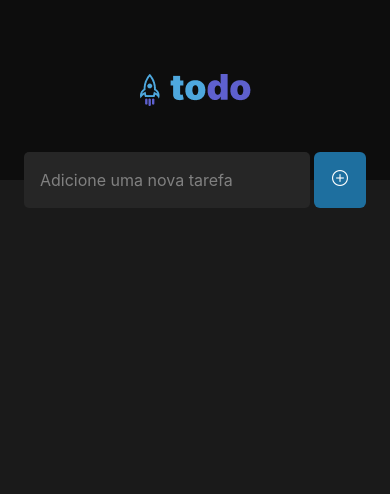
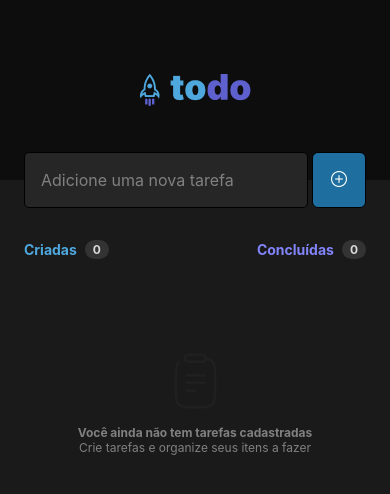
Before and after one commit to giovaniocan/TodoList, a React Native app: screen / in a window 390 px wide. Shown: the top 494 px of the page. Built offline with nearby package versions, Linux system fonts and the light colour scheme.

Commit message:
empty list is finished

```diff
--- /dev/null
+++ b/src/components/EmptyList/index.tsx
@@ -0,0 +1,14 @@
+import { Image, Text, View } from "react-native";
+
+import emptyImage from '../../../assets/Clipboard.png'
+import { styles } from "./styles";
+
+export function EmptyList(){
+    return(
+        <View style={styles.container}>
+            <Image style={styles.image} source={emptyImage} />
+            <Text style={styles.firstLine}>Você ainda não tem tarefas cadastradas</Text>
+            <Text style={styles.secondLine}>Crie tarefas e organize seus itens a fazer</Text>
+        </View>
+    )
+}
--- /dev/null
+++ b/src/components/EmptyList/styles.ts
@@ -0,0 +1,29 @@
+import { StyleSheet } from "react-native";
+
+export const styles = StyleSheet.create({
+    container:{
+        paddingVertical:74,
+        alignItems:'center',
+        justifyContent:'center',
+
+    },
+
+    image:{
+        opacity:0.2,
+    },
+
+    firstLine:{
+        fontSize:12,
+        fontWeight:'bold',
+        marginTop:16,
+        color:'#808080',
+
+    },
+
+
+    secondLine:{
+        fontSize:12,
+        color:'#808080',
+    },
+
+})
--- /dev/null
+++ b/src/components/Tasks/index.tsx
@@ -0,0 +1,33 @@
+import { FlatList, Text, View } from "react-native";
+import { styles } from "./styles";
+import { useState } from "react";
+import { EmptyList } from "../EmptyList";
+
+export function Tasks(){
+    const [tasks, setTasks] = useState<string[]>([])
+
+    return(
+        <View style={styles.container}>
+            <View style={styles.header}>
+                 <View style={styles.infos}>
+                    <Text style={styles.createdInfo}>Criadas</Text>
+                    <Text style={styles.numberInfo}>0</Text>
+                 </View>
+                 <View style={styles.infos}>
+                    <Text style={styles.concludeInfo}>Concluídas</Text>
+                    <Text style={styles.numberInfo}>0</Text>
+                 </View>
+            </View>
+
+            <View>
+                <FlatList
+                    data={tasks}
+                    keyExtractor={item => item}
+                    showsVerticalScrollIndicator={false}
+                    renderItem={({item}) => <Text>{item}</Text>}
+                    ListEmptyComponent={() => <EmptyList />}
+                />
+            </View>
+        </View>
+    )
+}
--- /dev/null
+++ b/src/components/Tasks/styles.ts
@@ -0,0 +1,43 @@
+import { StyleSheet } from "react-native";
+
+export const styles = StyleSheet.create({
+    container:{
+        flex:1,
+        marginTop:32,
+        marginHorizontal:24,
+        gap:20,
+    },
+
+    header:{
+        flexDirection:'row',
+        justifyContent:'space-between',
+    },
+
+    infos:{
+        flexDirection:'row',
+        alignItems:'center',
+        gap:8,
+    },
+
+    createdInfo:{
+        fontSize:14,
+        color: '#4EA8DE',
+        fontWeight:'bold',
+    },
+
+    concludeInfo:{
+        fontSize:14,
+        color: '#8284FA',
+        fontWeight:'bold',
+    },
+
+    numberInfo:{
+        fontSize:12,
+        fontWeight:'bold',
+        color: '#D9D9D9',
+        paddingHorizontal:8,
+        paddingVertical:2,
+        borderRadius:300,
+        backgroundColor:'#333333',
+    },
+})
--- a/src/components/ToDoInput/styles.ts
+++ b/src/components/ToDoInput/styles.ts
@@ -3,7 +3,6 @@ import { StyleSheet } from "react-native";
 export const styles = StyleSheet.create({
     container:{
         marginTop:-28,
-        flex:1,
         marginHorizontal:24,
         flexDirection:"row",
         gap:4,
@@ -18,12 +17,13 @@ export const styles = StyleSheet.create({
         color: '#F2F2F2',
         padding:16,
         fontSize:16,
+        borderWidth: 1, // Define uma largura para a borda
 
 
     },
 
     inputFocused: {
-        borderWidth: 1, // Define uma largura para a borda
+
         borderColor: '#5E60CE', // Cor da borda quando o input estiver em foco
       },
 
@@ -32,6 +32,9 @@ export const styles = StyleSheet.create({
         backgroundColor: '#1E6F9F',
         padding:18,
         borderRadius:6,
+        borderWidth: 1, // Define uma largura para a borda
 
       },
+
+
 })
--- a/src/screens/Home/index.tsx
+++ b/src/screens/Home/index.tsx
@@ -1,13 +1,15 @@
-import { Text, View } from "react-native";
+import { View } from "react-native";
 import { styles } from "./styles";
 import { Header } from "../../components/Header";
 import { ToDOInput } from "../../components/ToDoInput";
+import { Tasks } from "../../components/Tasks";
 
 export function Home(){
     return(
         <View style={styles.container}>
              <Header />
              <ToDOInput />
+             <Tasks />
         </View>
     )
 }
```
Also changed, not shown: assets/Clipboard.png (added).
